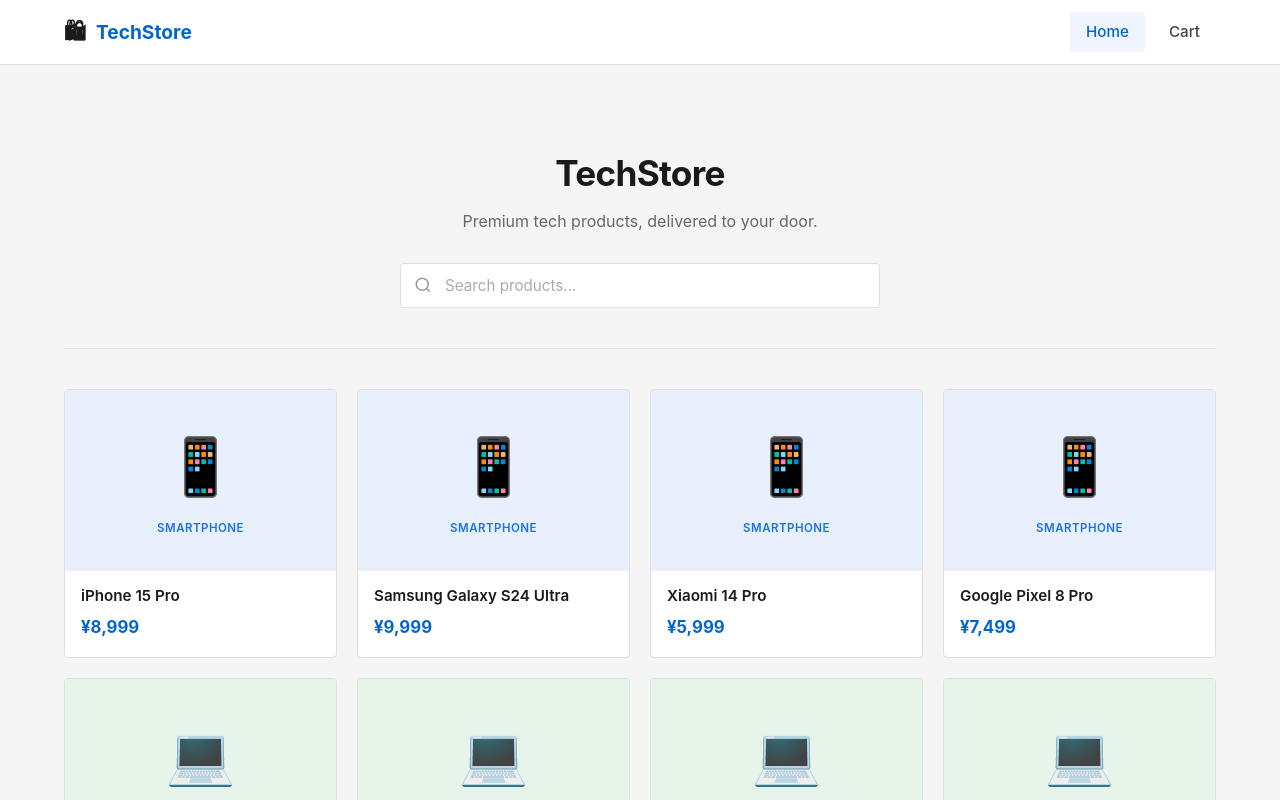
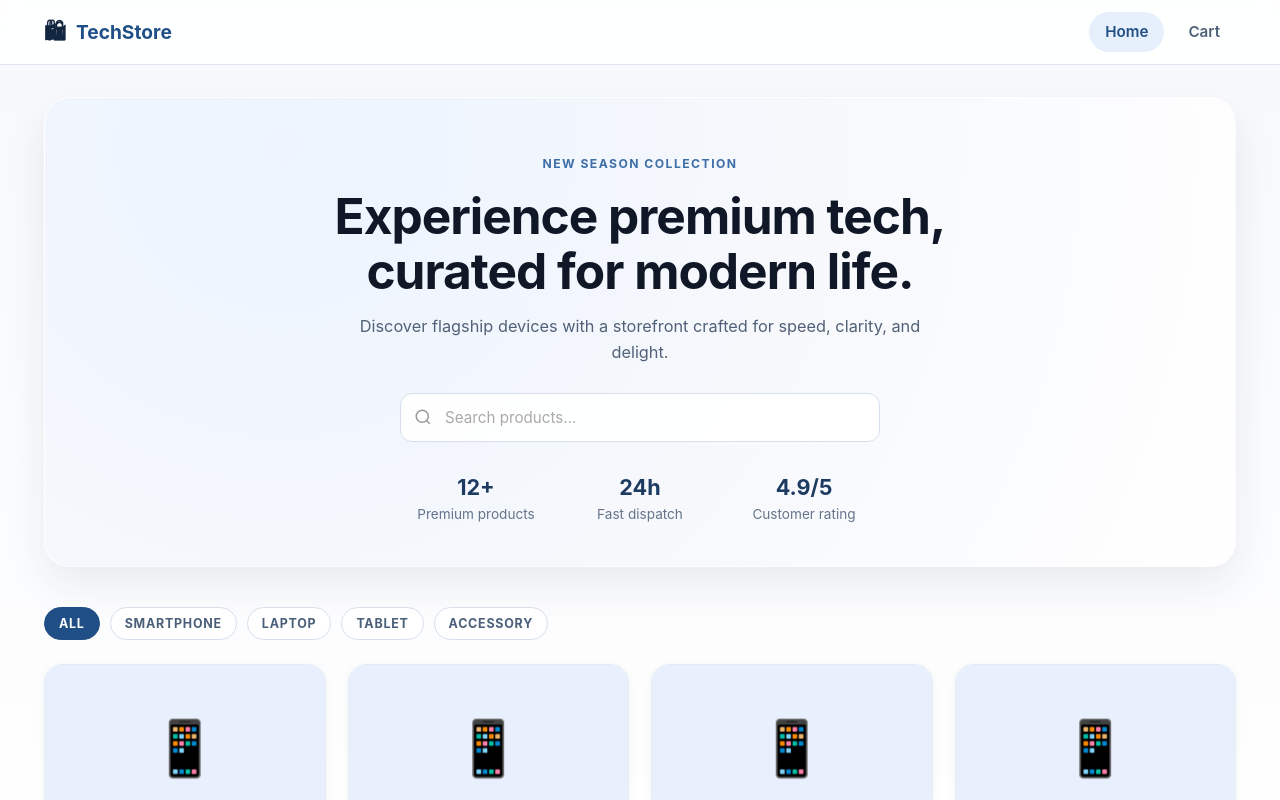
Before and after one commit to Ccx-gs/wlbc--shopping, a Vue app: page / in a window 1280 px wide. Shown: the top 800 px of the page. Built offline with nearby package versions, Linux system fonts and the light colour scheme.

Commit message:
feat: elevate storefront with premium hero, filters, and refined card styling
Agent-Logs-Url: https://github.com/Ccx-gs/wlbc--shopping/sessions/87f34024-e919-4930-afef-2881a0e2f02a

Co-authored-by: Ccx-gs <198060659+Ccx-gs@users.noreply.github.com>

```diff
--- a/src/components/NavBar.vue
+++ b/src/components/NavBar.vue
@@ -27,8 +27,9 @@ const route = useRoute()
 
 <style scoped>
 .navbar {
-  background: #ffffff;
-  border-bottom: 1px solid #e0e0e0;
+  background: rgba(255, 255, 255, 0.88);
+  border-bottom: 1px solid rgba(214, 224, 238, 0.8);
+  backdrop-filter: blur(10px);
   position: sticky;
   top: 0;
   z-index: 100;
@@ -47,7 +48,7 @@ const route = useRoute()
   gap: 10px;
   font-weight: 700;
   font-size: 1.2rem;
-  color: #1a1a1a;
+  color: #13263f;
   text-decoration: none;
 }
 
@@ -56,7 +57,7 @@ const route = useRoute()
 }
 
 .brand-name {
-  color: #0066cc;
+  color: #1f4f86;
 }
 
 .nav-links {
@@ -67,22 +68,22 @@ const route = useRoute()
 
 .nav-link {
   padding: 8px 16px;
-  border-radius: 4px;
+  border-radius: 999px;
   font-size: 0.95rem;
-  font-weight: 500;
-  color: #444;
+  font-weight: 600;
+  color: #4d6078;
   text-decoration: none;
-  transition: background 0.15s, color 0.15s;
+  transition: background 0.2s, color 0.2s;
 }
 
 .nav-link:hover {
-  background: #f0f4ff;
-  color: #0066cc;
+  background: #edf4ff;
+  color: #1f4f86;
 }
 
 .nav-link.active {
-  color: #0066cc;
-  background: #f0f4ff;
+  color: #1f4f86;
+  background: #e6effc;
 }
 
 .cart-link {
@@ -93,7 +94,7 @@ const route = useRoute()
 }
 
 .cart-badge {
-  background: #0066cc;
+  background: #1f4f86;
   color: #fff;
   font-size: 0.72rem;
   font-weight: 700;
--- a/src/components/ProductCard.vue
+++ b/src/components/ProductCard.vue
@@ -44,6 +44,7 @@ function goToDetail() {
     </div>
     <div class="product-info">
       <h3 class="product-name">{{ product.name }}</h3>
+      <p class="product-description">{{ product.description }}</p>
       <p class="product-price">{{ formatPrice(product.price) }}</p>
     </div>
   </article>
@@ -51,21 +52,26 @@ function goToDetail() {
 
 <style scoped>
 .product-card {
-  background: #ffffff;
-  border: 1px solid #e0e0e0;
-  border-radius: 4px;
+  background: linear-gradient(180deg, rgba(255, 255, 255, 0.95), #ffffff 40%);
+  border: 1px solid #e5ebf3;
+  border-radius: 18px;
   overflow: hidden;
   cursor: pointer;
-  transition: box-shadow 0.15s, border-color 0.15s;
+  transition: transform 0.2s ease, box-shadow 0.2s ease, border-color 0.2s ease;
+  box-shadow: 0 2px 8px rgba(15, 35, 60, 0.04);
+  display: flex;
+  flex-direction: column;
+  min-height: 100%;
 }
 
 .product-card:hover {
-  box-shadow: 0 4px 12px rgba(0, 0, 0, 0.08);
-  border-color: #c0c0c0;
+  box-shadow: 0 18px 34px rgba(28, 62, 104, 0.14);
+  border-color: #c7d7e9;
+  transform: translateY(-4px);
 }
 
 .product-image {
-  height: 180px;
+  height: 190px;
   display: flex;
   flex-direction: column;
   align-items: center;
@@ -75,32 +81,46 @@ function goToDetail() {
 }
 
 .product-icon {
-  font-size: 3.5rem;
+  font-size: 3.4rem;
 }
 
 .category-tag {
-  font-size: 0.72rem;
+  font-size: 0.68rem;
   font-weight: 600;
   text-transform: uppercase;
-  letter-spacing: 0.04em;
+  letter-spacing: 0.08em;
 }
 
 .product-info {
-  padding: 14px 16px 16px;
-  border-top: 1px solid #f0f0f0;
+  padding: 16px 16px 18px;
+  border-top: 1px solid rgba(96, 125, 156, 0.12);
+  display: flex;
+  flex-direction: column;
+  gap: 10px;
+  flex: 1;
 }
 
 .product-name {
-  font-size: 0.95rem;
-  font-weight: 600;
-  color: #1a1a1a;
-  margin-bottom: 8px;
+  font-size: 1rem;
+  font-weight: 700;
+  color: #12233a;
   line-height: 1.4;
 }
 
+.product-description {
+  color: #64748b;
+  font-size: 0.83rem;
+  line-height: 1.5;
+  display: -webkit-box;
+  -webkit-line-clamp: 2;
+  -webkit-box-orient: vertical;
+  overflow: hidden;
+}
+
 .product-price {
-  font-size: 1.05rem;
+  font-size: 1.1rem;
   font-weight: 700;
-  color: #0066cc;
+  color: #1f4f86;
+  margin-top: auto;
 }
 </style>
--- a/src/style.css
+++ b/src/style.css
@@ -6,10 +6,12 @@
 
 body {
   font-family: -apple-system, BlinkMacSystemFont, 'Segoe UI', Roboto, Oxygen, sans-serif;
-  background-color: #f5f5f5;
+  background: linear-gradient(180deg, #f6f8fb 0%, #ffffff 52%);
   color: #1a1a1a;
   line-height: 1.6;
   min-height: 100vh;
+  -webkit-font-smoothing: antialiased;
+  text-rendering: optimizeLegibility;
 }
 
 #app {
@@ -33,7 +35,7 @@ input {
 }
 
 .container {
-  max-width: 1200px;
+  max-width: 1240px;
   margin: 0 auto;
   padding: 0 24px;
 }
--- a/src/views/HomeView.vue
+++ b/src/views/HomeView.vue
@@ -4,19 +4,26 @@ import ProductCard from '../components/ProductCard.vue'
 import { products } from '../data/products.js'
 
 const searchQuery = ref('')
+const activeCategory = ref('all')
+
+const categories = computed(() => ['all', ...new Set(products.map(product => product.category))])
 
 const filteredProducts = computed(() => {
   const q = searchQuery.value.trim().toLowerCase()
-  if (!q) return products
-  return products.filter(p => p.name.toLowerCase().includes(q))
+  return products.filter((product) => {
+    const matchQuery = !q || product.name.toLowerCase().includes(q)
+    const matchCategory = activeCategory.value === 'all' || product.category === activeCategory.value
+    return matchQuery && matchCategory
+  })
 })
 </script>
 
 <template>
   <div class="home-view">
-    <div class="hero">
-      <h1 class="hero-title">TechStore</h1>
-      <p class="hero-subtitle">Premium tech products, delivered to your door.</p>
+    <section class="hero">
+      <p class="hero-kicker">New season collection</p>
+      <h1 class="hero-title">Experience premium tech, curated for modern life.</h1>
+      <p class="hero-subtitle">Discover flagship devices with a storefront crafted for speed, clarity, and delight.</p>
       <div class="search-bar">
         <svg class="search-icon" viewBox="0 0 24 24" fill="none" stroke="currentColor" stroke-width="2">
           <circle cx="11" cy="11" r="8" />
@@ -29,6 +36,32 @@ const filteredProducts = computed(() => {
           class="search-input"
         />
       </div>
+      <div class="hero-metrics">
+        <div class="metric-item">
+          <p class="metric-value">{{ products.length }}+</p>
+          <p class="metric-label">Premium products</p>
+        </div>
+        <div class="metric-item">
+          <p class="metric-value">24h</p>
+          <p class="metric-label">Fast dispatch</p>
+        </div>
+        <div class="metric-item">
+          <p class="metric-value">4.9/5</p>
+          <p class="metric-label">Customer rating</p>
+        </div>
+      </div>
+    </section>
+
+    <div class="category-filters">
+      <button
+        v-for="category in categories"
+        :key="category"
+        class="filter-chip"
+        :class="{ active: activeCategory === category }"
+        @click="activeCategory = category"
+      >
+        {{ category }}
+      </button>
     </div>
 
     <div v-if="filteredProducts.length > 0" class="product-grid">
@@ -41,8 +74,8 @@ const filteredProducts = computed(() => {
 
     <div v-else class="empty-state">
       <p class="empty-icon">🔍</p>
-      <p class="empty-text">No products found for "{{ searchQuery }}"</p>
-      <button class="clear-btn" @click="searchQuery = ''">Clear search</button>
+      <p class="empty-text">No products found for this selection</p>
+      <button class="clear-btn" @click="searchQuery = ''; activeCategory = 'all'">Reset filters</button>
     </div>
   </div>
 </template>
@@ -50,23 +83,61 @@ const filteredProducts = computed(() => {
 <style scoped>
 .hero {
   text-align: center;
-  padding: 48px 0 40px;
-  border-bottom: 1px solid #e0e0e0;
+  padding: 56px 24px 40px;
+  border: 1px solid rgba(255, 255, 255, 0.7);
+  background: radial-gradient(circle at 20% 10%, #ecf4ff 0%, #f6f8fc 48%, #ffffff 100%);
+  border-radius: 26px;
+  box-shadow: 0 18px 40px rgba(15, 40, 80, 0.08);
   margin-bottom: 40px;
 }
 
+.hero-kicker {
+  font-size: 0.76rem;
+  letter-spacing: 0.12em;
+  text-transform: uppercase;
+  color: #3e6ea8;
+  font-weight: 700;
+  margin-bottom: 16px;
+}
+
 .hero-title {
-  font-size: 2.2rem;
+  font-size: clamp(2rem, 4vw, 3.1rem);
   font-weight: 700;
-  color: #1a1a1a;
-  margin-bottom: 8px;
+  color: #101828;
+  max-width: 760px;
+  margin: 0 auto 14px;
   letter-spacing: -0.02em;
+  line-height: 1.1;
 }
 
 .hero-subtitle {
-  font-size: 1rem;
-  color: #666;
-  margin-bottom: 28px;
+  font-size: 1.02rem;
+  color: #516178;
+  margin: 0 auto 28px;
+  max-width: 620px;
+}
+
+.hero-metrics {
+  margin-top: 28px;
+  display: flex;
+  justify-content: center;
+  gap: 32px;
+  flex-wrap: wrap;
+}
+
+.metric-item {
+  min-width: 132px;
+}
+
+.metric-value {
+  font-size: 1.35rem;
+  font-weight: 700;
+  color: #1d3b61;
+}
+
+.metric-label {
+  font-size: 0.85rem;
+  color: #64748b;
 }
 
 .search-bar {
@@ -88,28 +159,60 @@ const filteredProducts = computed(() => {
 
 .search-input {
   width: 100%;
-  padding: 12px 16px 12px 44px;
-  border: 1px solid #e0e0e0;
-  border-radius: 4px;
+  padding: 14px 16px 14px 44px;
+  border: 1px solid #d7dfeb;
+  border-radius: 12px;
   font-size: 0.95rem;
-  background: #fff;
+  background: rgba(255, 255, 255, 0.95);
   color: #1a1a1a;
   outline: none;
-  transition: border-color 0.15s;
+  transition: border-color 0.2s, box-shadow 0.2s;
 }
 
 .search-input:focus {
-  border-color: #0066cc;
+  border-color: #5a8dca;
+  box-shadow: 0 0 0 4px rgba(54, 117, 192, 0.12);
 }
 
 .search-input::placeholder {
   color: #aaa;
 }
 
+.category-filters {
+  display: flex;
+  gap: 10px;
+  margin-bottom: 24px;
+  flex-wrap: wrap;
+}
+
+.filter-chip {
+  border: 1px solid #d7dfeb;
+  background: #fff;
+  color: #4a5f7a;
+  border-radius: 999px;
+  padding: 8px 14px;
+  font-size: 0.78rem;
+  letter-spacing: 0.06em;
+  text-transform: uppercase;
+  font-weight: 700;
+  transition: all 0.2s;
+}
+
+.filter-chip:hover {
+  border-color: #9cbde2;
+  color: #275891;
+}
+
+.filter-chip.active {
+  background: #1f4f86;
+  border-color: #1f4f86;
+  color: #fff;
+}
+
 .product-grid {
   display: grid;
-  grid-template-columns: repeat(auto-fill, minmax(220px, 1fr));
-  gap: 20px;
+  grid-template-columns: repeat(auto-fill, minmax(250px, 1fr));
+  gap: 22px;
 }
 
 .empty-state {
@@ -130,16 +233,16 @@ const filteredProducts = computed(() => {
 
 .clear-btn {
   padding: 10px 24px;
-  background: #0066cc;
+  background: #1f4f86;
   color: #fff;
   border: none;
-  border-radius: 4px;
+  border-radius: 999px;
   font-size: 0.9rem;
   cursor: pointer;
   transition: background 0.15s;
 }
 
 .clear-btn:hover {
-  background: #0052a3;
+  background: #173f6e;
 }
 </style>
```
